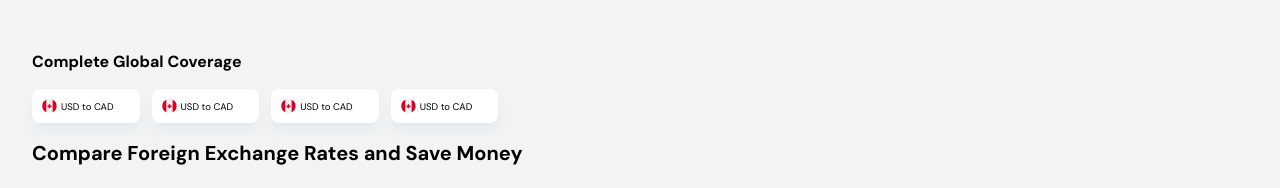
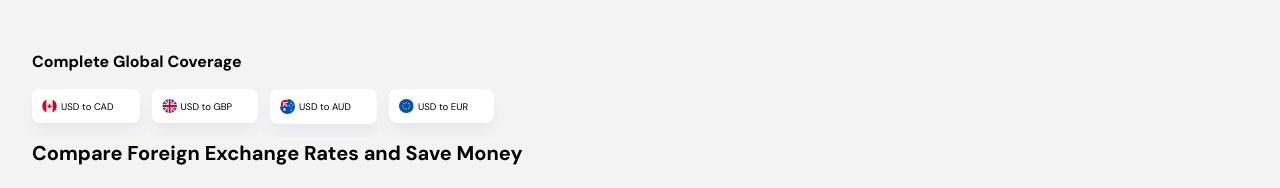
Before and after one commit to marsou001/currency-converter-app, a Next.js app: page / in a window 1280 px wide. Shown: the top 188 px of the page. Built offline with nearby package versions, Linux system fonts and the light colour scheme.

Commit message:
make separate component for conversion options

```diff
--- a/src/components/ConversionOptionChip.tsx
+++ b/src/components/ConversionOptionChip.tsx
@@ -1,16 +1,20 @@
 import Image from 'next/image';
 import ConversionOptionChipProps from "@/types/ConversionOptionChipProps";
+import { getCountry, getCurrencyIcon } from '@/utils';
 
 export default function ConversionOptionChip(props: ConversionOptionChipProps) {
+  const country = getCountry(props.currencyTo);
+  const flagIconURL = getCurrencyIcon(props.currencyTo);
+
   return (
     <div
       className={`border-2 ${true ? 'border-transparent bg-white' : ' border-blue bg-blue-light'} flex items-center gap-1 rounded-lg py-2 pl-2 pr-6 shadow-gray-200 shadow-lg`}
     >
       <Image
-        src={props.flagIconURL}
+        src={flagIconURL}
         width={15}
         height={15}
-        alt={props.altText}
+        alt={`${country} flag icon`}
         className='inline-block'
       />
       <span className="text-xs transform translate-y-px">{ props.currencyFrom } to { props.currencyTo }</span>
--- /dev/null
+++ b/src/components/ConversionOptions.tsx
@@ -0,0 +1,14 @@
+import ConversionOptionChip from '@/components/ConversionOptionChip';
+import { Currency } from '@/types';
+
+export default function ConversionOptions() {
+  const options: Currency[][] = [['USD', 'CAD'], ['USD', 'GBP'], ['USD', 'AUD'], ['USD', 'EUR']];
+
+  return (
+    <div className='whitespace-nowrap overflow-x-scroll no-scrollbar flex items-center gap-3 absolute right-0 left-0 h-16 px-8'>
+      {options.map((option) => (
+        <ConversionOptionChip currencyFrom={option[0]} currencyTo={option[1]} />
+      ))}
+    </div>
+  )
+}
--- a/src/components/MenuControl.tsx
+++ b/src/components/MenuControl.tsx
@@ -4,7 +4,6 @@ import Image from 'next/image';
 import { useState } from 'react';
 
 export default function MenuControl(props: MenuControlProps) {
-  const [showMenu, setShowMenu] = useState(false);
   const flagIconURL = getCurrencyIcon(props.currency);
   const country = getCountry(props.currency);
   const arrowDown = '/arrow-down.png';
--- a/src/pages/index.tsx
+++ b/src/pages/index.tsx
@@ -1,8 +1,7 @@
-import cad from '../../public/currencies/canada.svg';
 import { useState, ChangeEvent } from 'react';
 import Currency from '@/types/Currency';
-import ConversionOptionChip from '@/components/ConversionOptionChip';
 import ConversionSection from '@/components/ConversionSection';
+import ConversionOptions from '@/components/ConversionOptions';
 
 export default function Home() {
   const [currencyFrom, setCurrencyFrom] = useState<Currency>('USD');
@@ -42,12 +41,7 @@ export default function Home() {
     <>
       <h1 className="font-bold">Complete Global Coverage</h1>
 
-      <div className='whitespace-nowrap overflow-x-scroll no-scrollbar flex items-center gap-3 absolute right-0 left-0 h-16 px-8'>
-        <ConversionOptionChip currencyFrom='USD' currencyTo='CAD' flagIconURL={cad} altText='Canada Flag' />
-        <ConversionOptionChip currencyFrom='USD' currencyTo='CAD' flagIconURL={cad} altText='Canada Flag' />
-        <ConversionOptionChip currencyFrom='USD' currencyTo='CAD' flagIconURL={cad} altText='Canada Flag' />
-        <ConversionOptionChip currencyFrom='USD' currencyTo='CAD' flagIconURL={cad} altText='Canada Flag' />
-      </div>
+      <ConversionOptions />
 
       <h2 className='text-xl font-bold mt-16'>Compare Foreign Exchange Rates and Save Money</h2>
 
--- a/src/types/ConversionOptionChipProps.ts
+++ b/src/types/ConversionOptionChipProps.ts
@@ -1,8 +1,6 @@
 import Currency from "./Currency"
 
 type ConversionOptionChipProps = {
-  flagIconURL: any;
-  altText: string;
   currencyFrom: Currency;
   currencyTo: Currency;
 }
```
